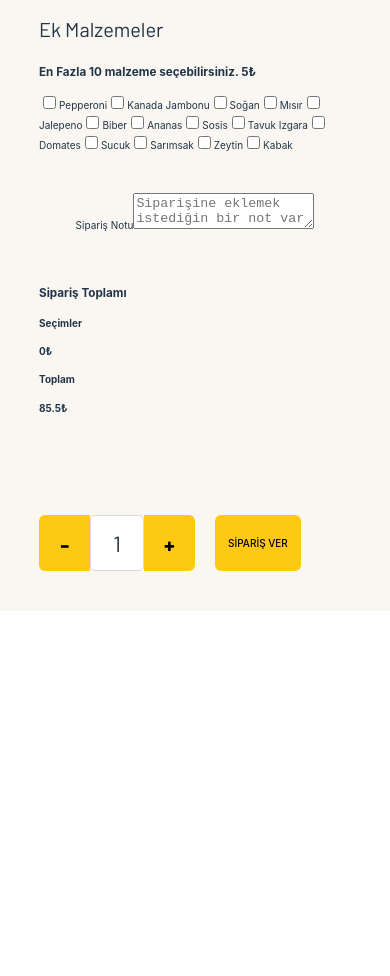
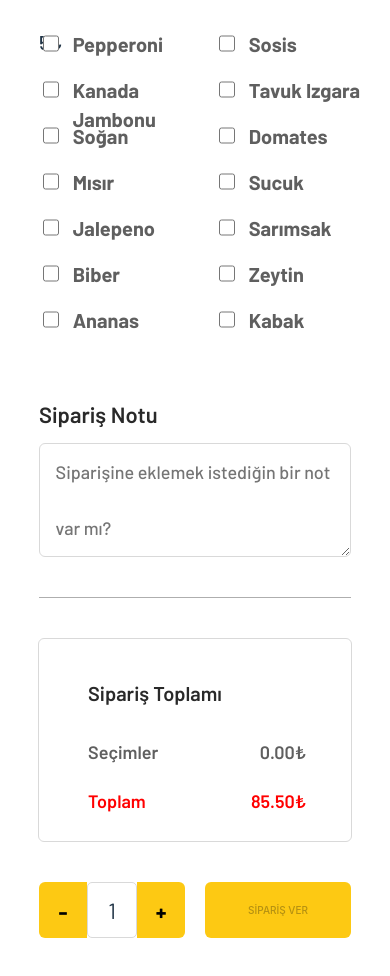
Before and after one commit to melih-vardar/pizza-challenge, a React (Vite) app: page /order-pizza in a window 390 px wide. Shown: the part 1010-1986 px from the top of the page. Before the commit the page ends 1621 px from the top, so only its background shows below. Built offline with nearby package versions, Linux system fonts and the light colour scheme; a web font is replaced by a local one.

Commit message:
order-mobile-screen-and-functions-completed

```diff
--- a/src/App.css
+++ b/src/App.css
@@ -586,8 +586,9 @@ body {
 .tanitim-textbox h2 {
   width: 100%;
   height: 2.9rem;
+  text-wrap: nowrap;
   font-family: "Barlow";
-  font-size: 2.2rem;
+  font-size: 2.0rem;
   font-weight: 600;
   line-height: 2.944rem;
   text-align: left;
--- a/src/components/OrderPizza.css
+++ b/src/components/OrderPizza.css
@@ -43,6 +43,7 @@ html {
     left: 3.9rem;
     margin: 0;
     padding: 0;
+    text-wrap: nowrap;
 }
 
 .siparis-olustur {
@@ -169,6 +170,9 @@ html {
     flex-direction: row;
     justify-content: space-between;
     width: auto;
+    height: 3rem;
+    align-items: center;
+    gap: 1.27rem;
 }
 
 .dough-selection label {
@@ -183,6 +187,33 @@ html {
     margin: 0;
     padding: 0;
 }
+
+.additionalIngredients {
+    width: 100%;
+    height: 44.5rem;
+    display: flex;
+    flex-direction: column;
+    align-items: flex-start;
+    gap: 1.6rem;
+    margin: 0;
+    padding: 0;
+    column-count: 2;
+
+}
+
+.additionalIngredients p {
+    width: 100%;
+    height: 2.5rem;
+    font-family: Barlow;
+    font-size: 2.2rem;
+    font-weight: 600;
+    line-height: 2.476rem;
+    text-align: left;
+    color: #292929;
+    margin: 0;
+    padding: 0;
+}
+
 
 .orderLastPart {
     display: flex;
@@ -199,6 +230,7 @@ html {
     height: 100%;
     display: flex;
 }
+
 
 .changeButton {
     background: #FDC913;
@@ -248,3 +280,54 @@ html {
     background: #FDC913;
 
 }
+
+.orderPrice {
+    width: 100%;
+    height: 20.2rem;
+    border-radius: 0.6rem;
+    border: 1px solid #D9D9D9;
+    display: flex;
+    flex-direction: column;
+    align-items: flex-start;
+    gap: 1.2rem;
+}
+
+.orderPrice h3 {
+    width: 15.4rem;
+    height: 2.5rem;
+    font-family: Barlow;
+    font-size: 2rem;
+    font-weight: 600;
+    line-height: 2.476rem;
+    text-align: left;
+    color: #292929;
+    margin: 4.2rem 0 0 4.9rem;
+    padding: 0;
+}
+
+
+.orderPrice h4 {
+    width: auto;
+    height: 2.5rem;
+    font-family: Barlow;
+    font-size: 1.8rem;
+    font-weight: 600;
+    line-height: 2.476rem;
+    text-align: left;
+    color: #5F5F5F;
+    margin: 0;
+    padding: 0;
+
+}
+
+.orderPrice-red {
+    display: flex;
+    justify-content: space-between;
+    width: 70%;
+    margin: 1.2rem 0 0 4.9rem
+}
+
+.dough-selection select {
+    width: 16.328rem;
+    height: 3.726rem;
+}
--- a/src/components/OrderPizza.jsx
+++ b/src/components/OrderPizza.jsx
@@ -2,6 +2,8 @@ import React, { useEffect, useState } from 'react'
 import "./OrderPizza.css"
 import InputMapping from './OrderScreenComponents/InputMapping';
 import { useHistory } from "react-router-dom";
+import { FormGroup, Label, Input } from 'reactstrap';
+import axios from "axios";
 
 function OrderPizza() {
 
@@ -24,17 +26,32 @@ function OrderPizza() {
     const [pizzaToppings, setPizzaToppings] = useState([]);
     const [quantity, setQuantity] = useState(1);
     const [selectedOption, setSelectedOption] = useState("kucuk");
+    const [price, setPrice] = useState(0);
+    const [doughThickness, setDoughThickness] = useState("");
+    const [orderText, setOrderText] = useState()
+    const [isValid, setIsValid] = useState(false);
+
     const history = useHistory();
 
     const handleChange = (event) => {
-        if (event.target.name === 'ekMalzemeler' && event.target.checked) {
-            setPizzaToppings([...pizzaToppings, event.target.value]);
-        } else if (event.target.name === 'ekMalzemeler' && !event.target.checked) {
-            setPizzaToppings(pizzaToppings.filter((malzeme) => malzeme !== event.target.value));
+        console.log(event.target)
+        if (event.target.id === "ekMalzemeler" && event.target.checked) {
+            setPizzaToppings([...pizzaToppings, event.target.name]);
+        } else if (event.target.id === "ekMalzemeler" && !event.target.checked) {
+            setPizzaToppings(pizzaToppings.filter((malzeme) => malzeme !== event.target.name));
+
         }
 
         else if (event.target.name === 'sizeSelection' && event.target.checked) {
             setSelectedOption(event.target.value);
+        }
+
+        else if (event.target.id === 'selectedDough') {
+            setDoughThickness(event.target.value);
+        }
+
+        else if (event.target.id === 'orderNote') {
+            setOrderText(event.target.value);
         }
     };
 
@@ -51,13 +68,45 @@ function OrderPizza() {
         incrementQuantity();
     }, [quantity])
 
-    const handleOrder = () => {
-        history.push('/order-pizza/success');
-    }
+    const handleSubmit = (event) => {
+
+        event.preventDefault();
+
+        axios
+            .post('https://reqres.in/api/pizza', { pizzaToppings, selectedOption, quantity, doughThickness })
+            .then((res) => {
+                const pizzaData = res.data;
+                console.log(res.data);
+                if (pizzaData) {
+                    history.push('/order-pizza/success');
+                }
+            })
+            .catch((error) => {
+                console.error(error);
+            });
+
+    };
 
 
+    useEffect(() => {
+        setPrice(pizzaToppings.length * 5);
+    }, [pizzaToppings]);
+
+    useEffect(() => {
+
+        if (
+            doughThickness !== "" &&
+            pizzaToppings.length >= 4 &&
+            (orderText && orderText.length >= 3)
+        ) {
+            setIsValid(true);
+        } else {
+            setIsValid(false);
+        }
+    }, [handleChange]);
+
     return (
-        <div style={{ display: "flex", flexDirection: "column", alignItems: "center" }}>
+        <div style={{ display: "flex", flexDirection: "column", alignItems: "center", background: "white" }}>
             <div className="orderHeader">
                 <h1>Teknolojik Yemekler</h1>
                 <h2>Anasayfa - <span className="siparis-olustur" >Sipariş Oluştur</span></h2>
@@ -150,7 +199,7 @@ function OrderPizza() {
                                 margin: "0",
                                 padding: "0",
                             }}>Hamur seç <span style={{ color: "red" }}>*</span></p>
-                            <select name="selectedDough">
+                            <select id="selectedDough" onChange={handleChange} >
                                 <option value="" selected disabled hidden>Hamur Kalınlığı</option>
                                 <option value="ince">İnce Hamur</option>
                                 <option value="klasik">Klasik Hamur</option>
@@ -159,41 +208,64 @@ function OrderPizza() {
                         </label>
                     </div>
                 </div>
-                <div>
+                <div className="additionalIngredients">
                     <p>Ek Malzemeler</p>
                     <InputMapping
-                        name="ekMalzemeler"
+                        id="ekMalzemeler"
                         malzemeler={malzemeler}
                         handleChange={handleChange}
                         baslik="En Fazla 10 malzeme seçebilirsiniz. 5₺"
                     />
                 </div>
-                <div>
-                    <label htmlFor="ekNot">Sipariş Notu</label>
-                    <textarea
-                        type="textarea"
-                        onChange={handleChange}
-                        name="siparisNotu"
-                        placeholder="Siparişine eklemek istediğin bir not var mı?"
-                        id="ekNot"
-                    ></textarea>
+                <div style={{ width: "100%" }}>
+                    <FormGroup style={{
+                        display: "flex",
+                        flexDirection: "column",
+                        gap: "1.6rem",
+                        width: "100%",
+                        paddingBottom: "4rem",
+                        borderBottom: "1px solid #5F5F5F80"
+                    }}>
+                        <Label for="exampleText">
+                            <span style={{
+                                fontFamily: "Barlow",
+                                fontSize: "2.2rem",
+                                fontWeight: "600",
+                                lineHeight: "2.476rem",
+                                textAlign: "left",
+                                color: "#292929",
+
+                            }}>Sipariş Notu</span>
+                        </Label>
+                        <Input style={{
+                            fontSize: "1.8rem",
+                            borderRadius: "6px",
+                            border: "1px solid #D9D9D9",
+                            fontFamily: "Barlow",
+                            fontWeight: "500",
+                            lineHeight: "5.6rem",
+                            textAlign: "left",
+                            padding: "0 5%",
+                        }}
+                            id="orderNote"
+                            name="text"
+                            type="textarea"
+                            rows="2"
+                            placeholder="Siparişine eklemek istediğin bir not var mı?"
+                            onChange={handleChange}
+                        />
+                    </FormGroup>
                 </div>
-                <hr style={{
-                    width: "100%",
-                    border: "1px",
-                    display: "none",
-                }} />
-                <div style={{
-                    width: "100%",
-                    height: "20.2rem",
-                    borderRadius: "0.6rem",
-                    border: "1px",
-                }}>
+                <div className="orderPrice">
                     <h3>Sipariş Toplamı</h3>
-                    <h4>Seçimler</h4>
-                    <h4>{pizzaToppings.length * 5}₺</h4>
-                    <h4>Toplam</h4>
-                    <h4>{quantity * (85.50 + (pizzaToppings.length * 5))}₺</h4>
+                    <div style={{ display: "flex", justifyContent: "space-between", width: "70%", margin: "2.2rem 0 0 4.9rem" }}>
+                        <h4>Seçimler</h4>
+                        <h4>{price.toFixed(2)}₺</h4>
+                    </div>
+                    <div className="orderPrice-red">
+                        <h4 style={{ color: "red" }}>Toplam</h4>
+                        <h4 style={{ color: "red" }}>{(quantity * (85.50 + price)).toFixed(2)}₺</h4>
+                    </div>
                 </div>
                 <div className="orderLastPart">
                     <div className="orderLast-1">
@@ -205,8 +277,8 @@ function OrderPizza() {
                             +
                         </button>
                     </div>
-                    <div className="orderLast-2">
-                        <button className="orderButton" onClick={handleOrder}>
+                    <div className="orderLast-1">
+                        <button className="orderButton" onClick={handleSubmit} disabled={!isValid}>
                             SİPARİŞ VER
                         </button>
                     </div>
@@ -214,6 +286,6 @@ function OrderPizza() {
             </div >
         </div >
     )
-}
+};
 
 export default OrderPizza
--- a/src/components/OrderScreenComponents/CheckBox.jsx
+++ b/src/components/OrderScreenComponents/CheckBox.jsx
@@ -1,16 +1,36 @@
 import React from 'react'
 
-function CheckBox({ name, data, handleChange }) {
+function CheckBox({ name, id, handleChange }) {
     return (
-        <label>
-            <input
-                type="checkbox"
-                onChange={handleChange}
-                name={name}
-                data={data}
-            />
-            <span>{data}</span>
-        </label>
+        <div style={{
+            width: "100%",
+            float: "left",
+        }}>
+            <label style={{
+                width: "100%",
+                height: "2.6rem",
+                fontFamily: "Barlow",
+                fontSize: "20px",
+                fontWeight: "700",
+                lineHeight: "28.8px",
+                textAlign: "left",
+                color: "#5F5F5F",
+
+                display: "flex",
+                gap: "1.1rem",
+            }}>
+                <input style={{
+                    width: "2rem",
+                    height: "2.054rem",
+                }}
+                    type="checkbox"
+                    onChange={handleChange}
+                    name={name}
+                    id={id}
+                />
+                <span style={{ width: "100%" }}>{name}</span>
+            </label>
+        </div >
     );
 }
 
--- a/src/components/OrderScreenComponents/InputMapping.jsx
+++ b/src/components/OrderScreenComponents/InputMapping.jsx
@@ -1,15 +1,22 @@
 import React from 'react'
 import CheckBox from './CheckBox';
 
-function InputMapping({ malzemeler, handleChange, name, baslik }) {
+function InputMapping({ malzemeler, handleChange, baslik, id }) {
     return (
         <>
-            <h3>{baslik}</h3>
-            <form>
+            < span style={{ width: "100%", height: "5.6rem", fontFamily: "Barlow", fontSize: "2rem", fontWeight: "500", lineHeight: "5.6rem", textAlign: "left" }}> {baslik}</span>
+            <form style={{
+                display: "flex",
+                flexDirection: "column",
+                flexWrap: "wrap",
+                gap: "2rem",
+                width: "50%",
+                height: "33.5rem",
+            }}>
                 {malzemeler &&
                     malzemeler.map((data, index) => {
                         return (
-                            <CheckBox handleChange={handleChange} name={name} data={data} key={index} />
+                            <CheckBox handleChange={handleChange} name={data} key={index} id={id} />
                         );
                     })}
             </form>
```
